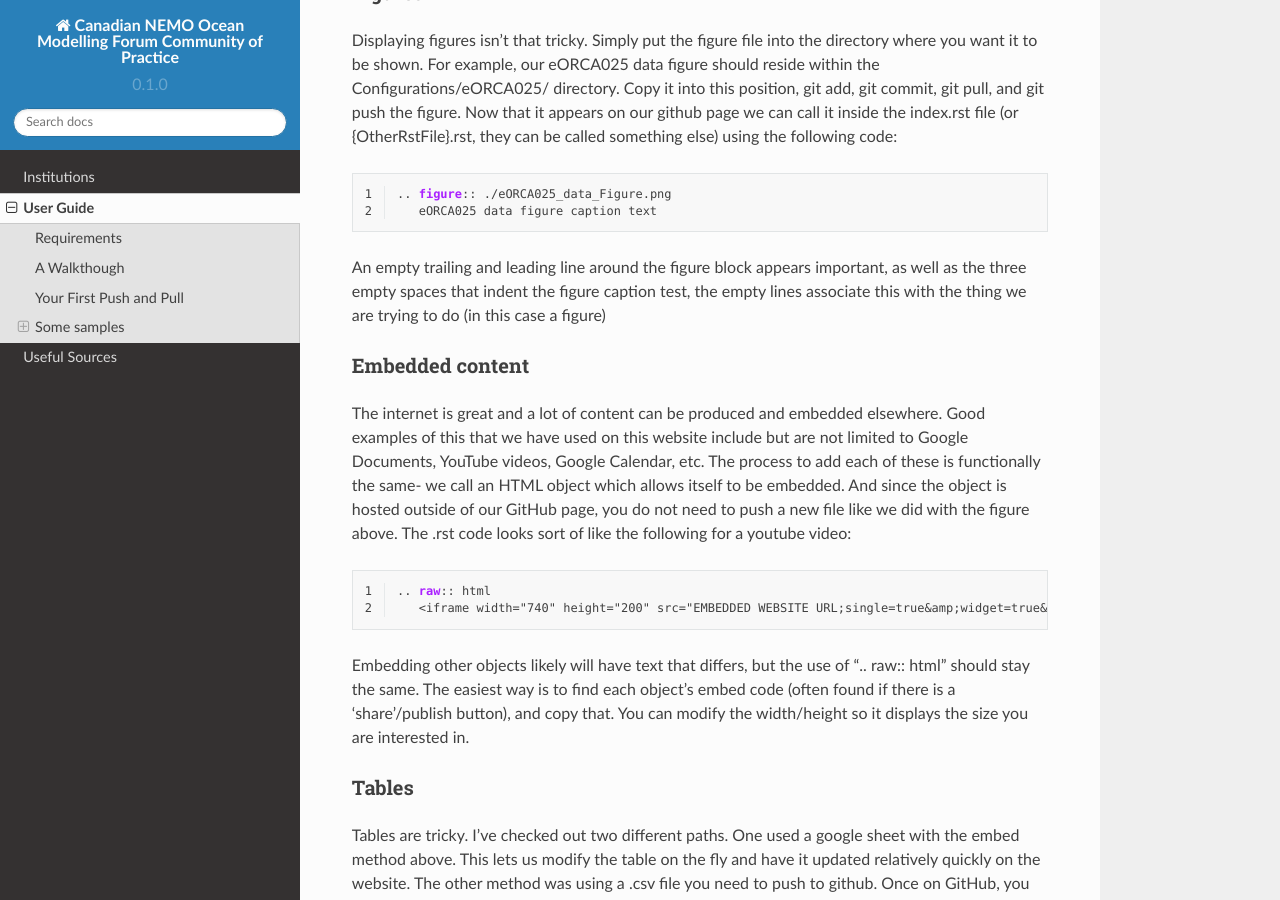
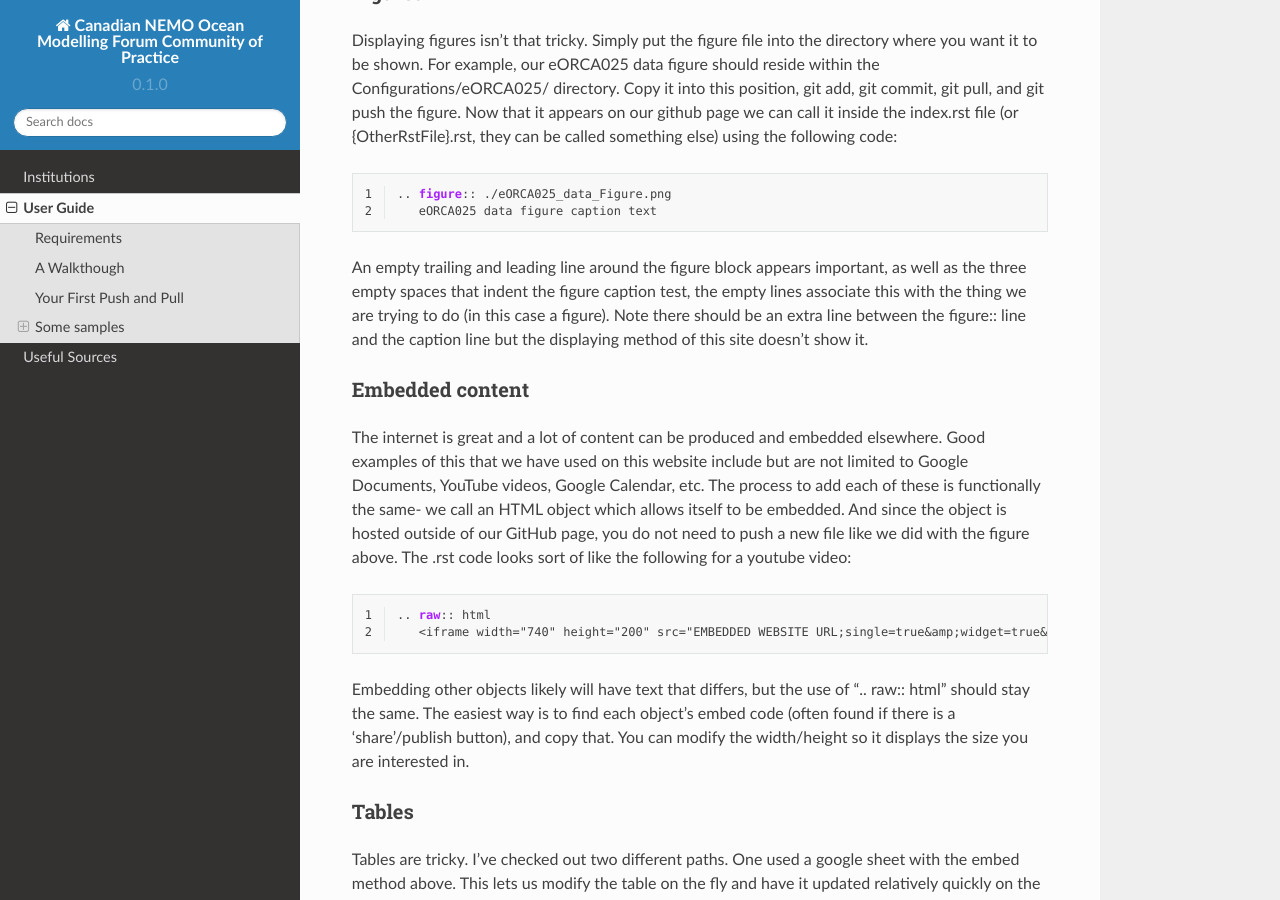
Before and after one commit to UofA-NEMO/Canadian-NEMO-Ocean-Modelling-Forum-Community-of-Practice, a Sphinx documentation site: the page built from docs/Instructions.rst, in a window 1280 px wide and 900 px high, scrolled down 2973 px. Built offline with Sphinx 7.4.7 and the Read the Docs theme 2.0.0, drawn with Linux system fonts in a browser that asks for light colours; pages that are not in the unit, such as notebooks, are missing from menus.

Commit message:
Update Instructions.rst

```diff
--- a/docs/Instructions.rst
+++ b/docs/Instructions.rst
@@ -95,7 +95,7 @@ Displaying figures isn't that tricky. Simply put the figure file into the direct
       eORCA025 data figure caption text
 
 
-An empty trailing and leading line around the figure block appears important, as well as the three empty spaces that indent the figure caption test, the empty lines associate this with the thing we are trying to do (in this case a figure)
+An empty trailing and leading line around the figure block appears important, as well as the three empty spaces that indent the figure caption test, the empty lines associate this with the thing we are trying to do (in this case a figure). Note there should be an extra line between the figure:: line and the caption line but the displaying method of this site doesn't show it.
 
 Embedded content
 ^^^^^^^^^^^^^^^^
```
